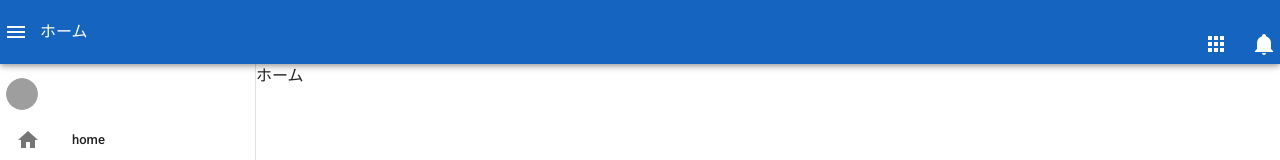
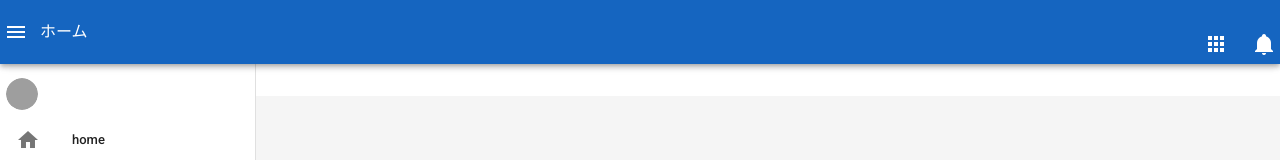
Before and after one commit to KiichiSugihara/vuetify-sandbox, a Vue app: page / in a window 1280 px wide. Shown: the top 160 px of the page. Built offline with nearby package versions, Linux system fonts and the light colour scheme; grey boxes are pictures that could not be loaded.

Commit message:
modify views template

```diff
--- a/src/views/Home.vue
+++ b/src/views/Home.vue
@@ -4,8 +4,9 @@
       <template v-slot:titleText>
         <span>{{ title }}</span>
       </template></VSNavigation
-    ><v-content>ホーム</v-content></v-app
-  >
+    ><v-content class="backGroundColor">
+      <div class="pa-4  white"></div></v-content
+  ></v-app>
 </template>
 
 <script>
```
